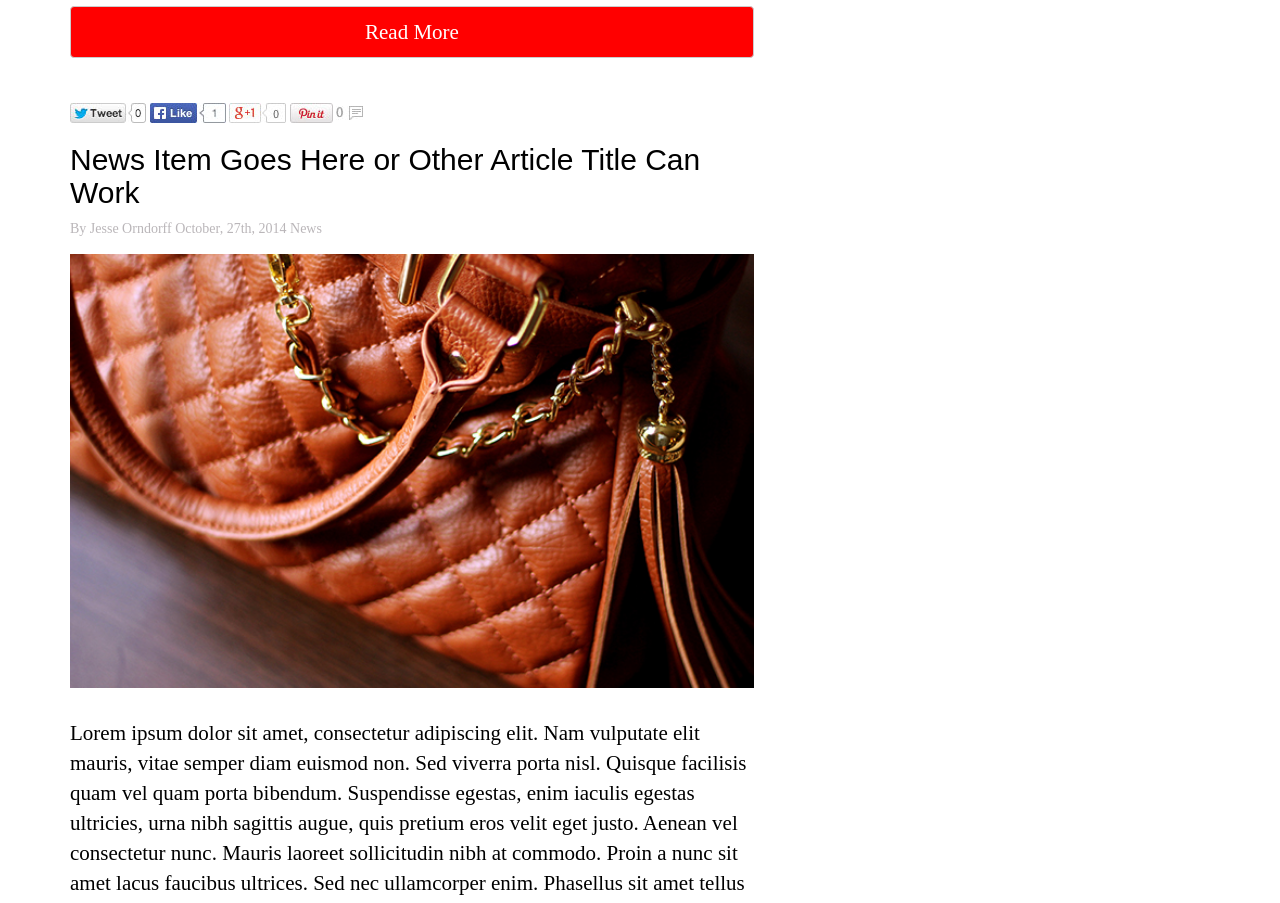
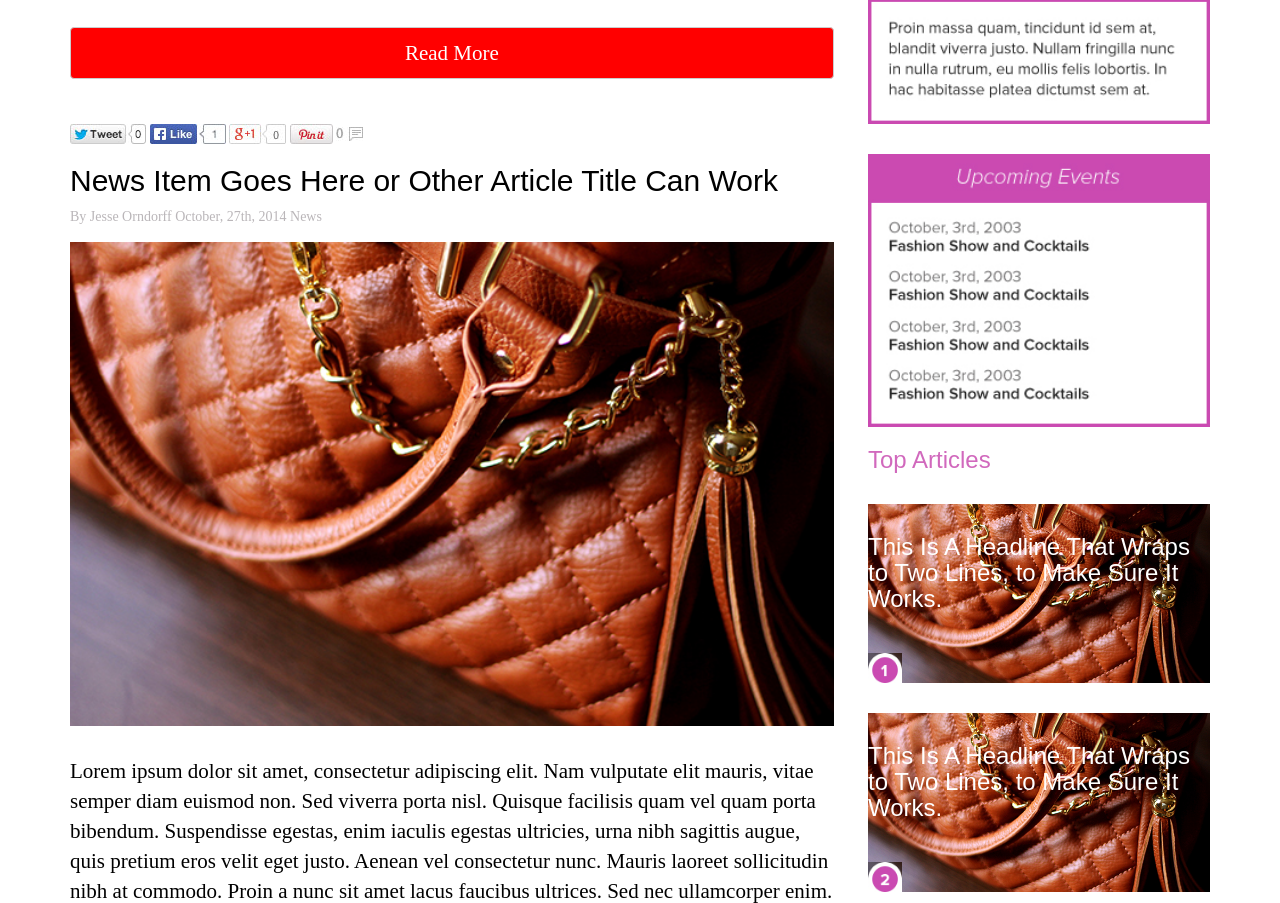
Before and after one commit to thona07/SmartGirl, a plain HTML site: page index.html in a window 1280 px wide. Shown: the part 2053-2956 px from the top of the page. Drawn offline with nearby package versions, Linux system fonts and the light colour scheme.

Commit message:
float class bags

```diff
--- a/index.html
+++ b/index.html
@@ -96,6 +96,7 @@
 	</div>
 	<div class="container">
 		<div class="row">
+			<div class="bags">
 				<div class="item">
 					<h2>News Item Goes Here or Other Article Title Can Work</h2>
 					<span>By Jesse Orndorff</span>
@@ -156,11 +157,7 @@
 						</div>
 					</div>
 				</div>
-
 			</div>
-	</div>
-	<div class="container cleafix">
-		<div class="row">
 			<div class="social">
 				<div>
 					<img src="images/sub.jpg" alt="#" />
@@ -196,7 +193,6 @@
 					</div>
 				</div>
 			</div>
-
 		</div>
 	</div>
 	<div class="container">
--- a/sass/styles.scss
+++ b/sass/styles.scss
@@ -317,12 +317,33 @@ display: inline-block;
 	float: left;
 	margin: 5px;
 }
-.bag {
-	width: 60%;
+.bags {
+	width: 67%;
 	float: left;
 }
 .social-media div {
 	display: inline-block;
+}
+.social {
+	width: 30%;
+	float: right;
+}
+.social img {
+	margin-top: 30px;
+}
+.bag-1 {
+	background: url(../images/bag.jpg) no-repeat;
+	background-size: cover;
+	margin-top: 30px;
+	display: block;
+}
+.bag-1 h3 {
+	color: #fff;
+	padding-top: 30px;
+}
+.bag-1 img {
+	width: 10%;
+
 }
 }
 
```
Also changed, not shown: css/styles.css. Lines whose indentation alone changed are shown as unchanged.
